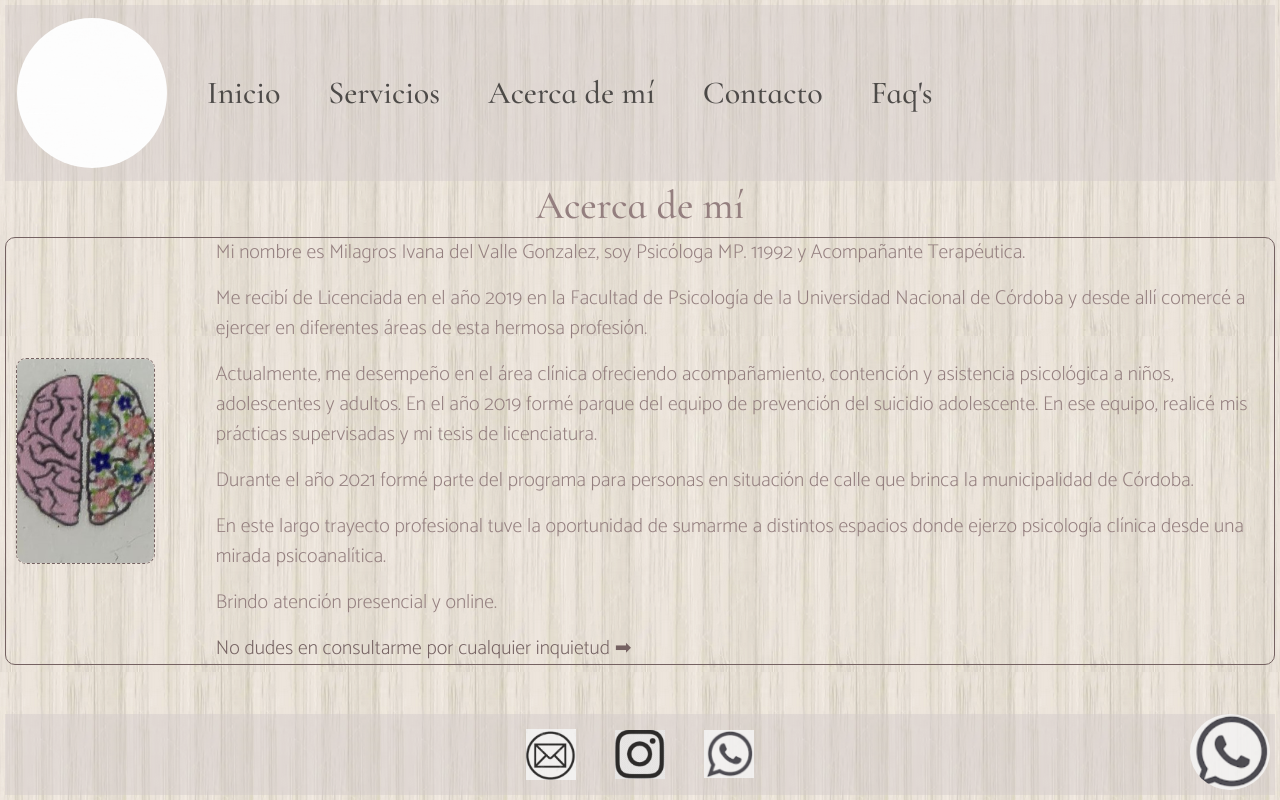
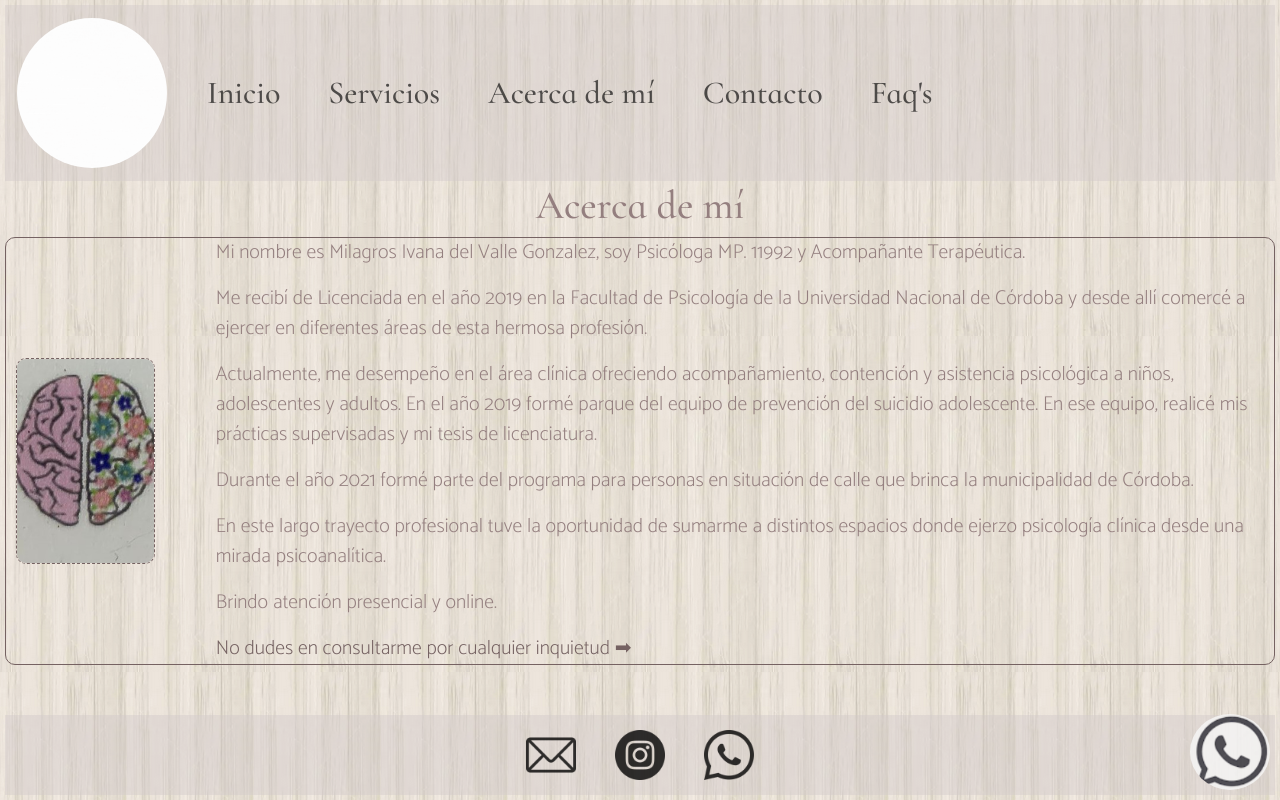
Before and after one commit to Macarena8a/PF-OchoaMacarena, a plain HTML site: page pages/acercademi.html in a window 1280 px wide. Drawn offline with nearby package versions, Linux system fonts and the light colour scheme.

Commit message:
modificando iconos

```diff
--- a/pages/acercademi.html
+++ b/pages/acercademi.html
@@ -66,9 +66,9 @@
                 <a href="https://api.whatsapp.com/send?phone=5493516603176" target="_blank"><img class="footer__Contacto--WhatsappIcon" src="../img/whatsapp.PNG" alt="LinkWhatsapp" /></a>
             </div>
             <div class="footer__Contacto--redes">
-                <a href="mailto:milu.gonzalez@gmail.com" target="_blank"><img class="footer__redes" src="../img/mail.PNG" alt="IconMail" /></a>
-                <a href="http://www.instagram.com/lic.miligonzalez" target="_blank"><img class="footer__redes" src="../img/instagram.PNG" alt="IconInstagram" /></a>
-                <a href="https://api.whatsapp.com/send?phone=5493516603176" target="_blank"><img class="footer__redes" src="../img/whatsapp.PNG" alt="Iconwhatsapp" /></a>
+                <a href="mailto:milu.gonzalez@gmail.com" target="_blank"><img class="footer__redes" src="../img/correo-electronico.ico" alt="IconMail" /></a>
+                <a href="http://www.instagram.com/lic.miligonzalez" target="_blank"><img class="footer__redes" src="../img/instagram.ico" alt="IconInstagram" /></a>
+                <a href="https://api.whatsapp.com/send?phone=5493516603176" target="_blank"><img class="footer__redes" src="../img/whatsapp.ico" alt="Iconwhatsapp" /></a>
             </div>
         </footer>
         <script src="https://cdn.jsdelivr.net/npm/bootstrap@5.3.1/dist/js/bootstrap.bundle.min.js" integrity="sha384-HwwvtgBNo3bZJJLYd8oVXjrBZt8cqVSpeBNS5n7C8IVInixGAoxmnlMuBnhbgrkm" crossorigin="anonymous"></script>
```
Also changed, not shown: pages/contacto.html (+3 -3 lines), pages/faqs.html (+3 -3 lines), pages/servicios.html (+3 -3 lines), img/facebook.PNG (deleted), img/instagram.PNG (deleted), img/mail.PNG (deleted).
